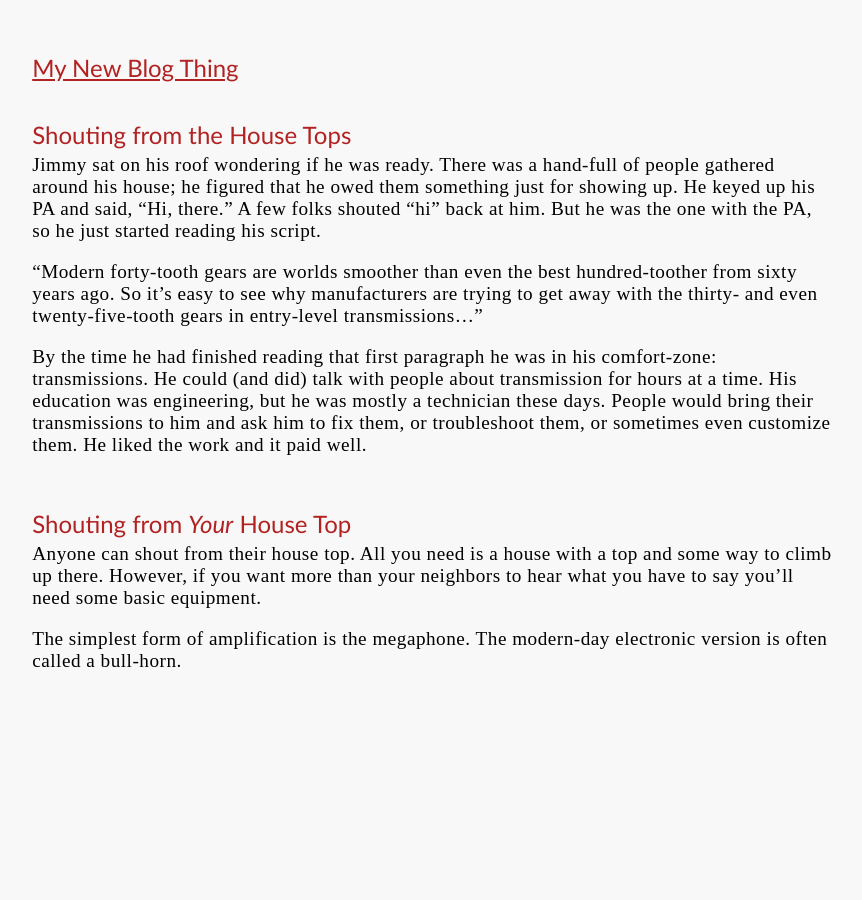
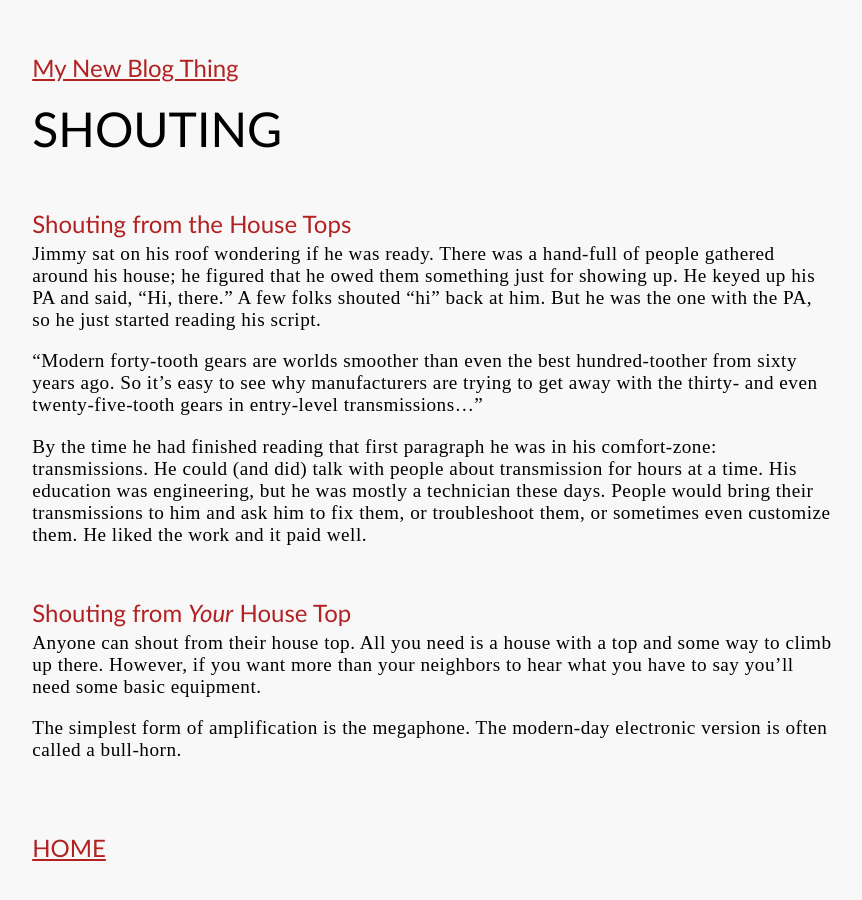
Before and after one commit to n8mob/n8mob.github.io, a Jekyll site: the page built from notblog/shouting.md, in a window 1280 px wide. Shown: the whole page, without its empty margins (19-881 px from the left). Built offline with Jekyll 4.4.1, drawn with Linux system fonts in a browser that asks for light colours.

Commit message:
More layout experiments

```diff
--- /dev/null
+++ b/_layouts/undated.html
@@ -0,0 +1,20 @@
+---
+layout: default
+---
+<h1 class='headline'>
+  {{ page.title }}</h1>
+{{ content }}
+<footer class="PageNavigation">
+  <h2 class="nav-prev">
+    {% if page.previous.url %}
+    <a href="{{page.previous.url}}">{{page.previous.title}}</a>
+    {% else %}
+    <a href="/">Home</a>
+    {% endif %}
+  </h2>
+  {% if page.next.url %}
+  <h2 class="nav-next">
+    <a href="{{page.next.url}}">{{page.next.title}}</a>
+  </h2>
+  {% endif %}
+</footer>
```
Also changed, not shown: notblog/shouting.md (+1 -1 lines).
